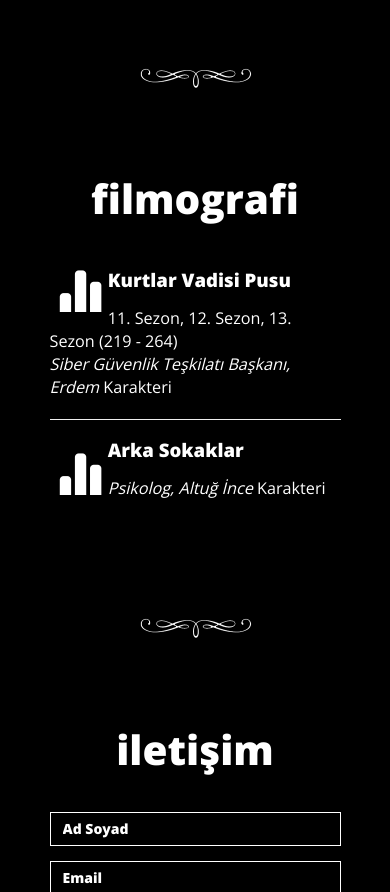
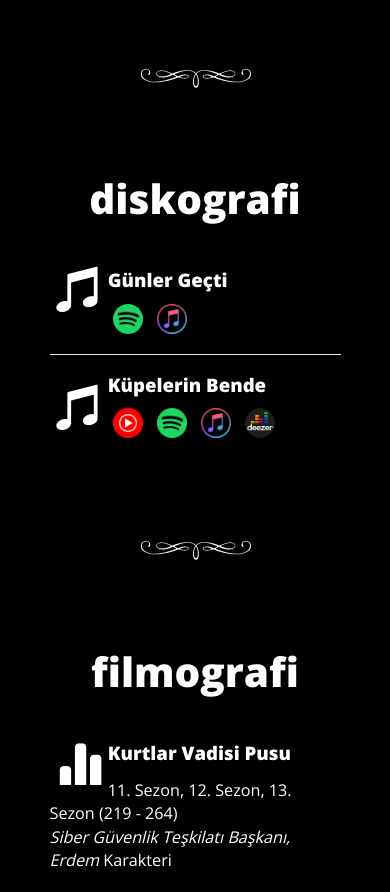
Before and after one commit to vacstudio/tezhantezcan.com, a plain HTML site: page index.html in a window 390 px wide. Shown: the part 1116-2008 px from the top of the page. Drawn offline with nearby package versions, Linux system fonts and the light colour scheme; a script that the page names is missing.

Commit message:
Add discography section

```diff
--- a/index.html
+++ b/index.html
@@ -35,6 +35,9 @@
         .language-side a:hover {
             font-weight:bold;
         }
+		.music-links a{
+			margin: 5px;
+		}
         </style>
 		<!-- #CSS -->
 
@@ -58,6 +61,7 @@
                     <ul id="main-menu">
                         <li id="menu-item-text" class="menu-item scroll"><a href="#biyografi">biyografi</a></li>
                         <li id="menu-item-carousel" class="menu-item scroll"><a href="#galeri">galeri</a></li>
+						<li id="menu-item-grid" class="menu-item scroll"><a href="#diskografi">diskografi</a></li>
                         <li id="menu-item-grid" class="menu-item scroll"><a href="#filmografi">filmografi</a></li>
                         <li id="menu-item-contact" class="menu-item scroll"><a href="#iletisim">iletişim</a></li>
                     </ul><!-- #main-menu -->
@@ -66,6 +70,7 @@
                     <ul id="main-menu">
                         <li id="menu-item-text" class="menu-item scroll"><a href="#biyografi">biography</a></li>
                         <li id="menu-item-carousel" class="menu-item scroll"><a href="#galeri">gallery</a></li>
+                        <li id="menu-item-grid" class="menu-item scroll"><a href="#diskografi">discography</a></li>
                         <li id="menu-item-grid" class="menu-item scroll"><a href="#filmografi">filmography</a></li>
                         <li id="menu-item-contact" class="menu-item scroll"><a href="#iletisim">contact</a></li>
                     </ul><!-- #main-menu -->
@@ -149,6 +154,79 @@
 							<a class="left carousel-control" href="#features-carousel" data-slide="prev"></a>
 							<a class="right carousel-control" href="#features-carousel" data-slide="next"></a>
 						</div><!-- #about-carousel -->
+					</div><!-- .content-wrapper -->
+				</article><!-- .section-wrapper -->
+
+				<article id="diskografi" class="section-wrapper clearfix" data-custom-background-img="assets/images/other_images/diskografi-bg.jpg">
+					<div class="content-wrapper clearfix">
+						<div id="tr-diskografi" class="col-sm-11 col-md-10 pull-right">
+							<h1 class="section-title">diskografi</h1>
+							<section class="grid row clearfix clearfix-for-2cols">
+								<div class="grid-item col-md-8">
+									<span class="icon glyphicon glyphicon-music"></span>
+									<h5>Günler Geçti</h5>
+									<div class="music-links">
+										<a href="https://open.spotify.com/track/1VqAaCBGYxxXduIJknmNjN?si=12a7671f13b84f87" target="_blank" title="spotify">
+											<img src="assets/images/icons/spotify.png" alt="spotify" width="30">
+										</a>
+										<a href="https://music.apple.com/tr/album/g%C3%BCnler-ge%C3%A7ti/585092696?i=585092775" target="_blank" title="apple music">
+											<img src="assets/images/icons/apple-music.png" alt="apple music" width="30">
+										</a>
+									</div>
+									<hr />
+									<span class="icon glyphicon glyphicon-music"></span>
+									<h5>Küpelerin Bende</h5>
+									<div class="music-links">
+										<a href=" https://www.youtube.com/watch?v=2pLzK5oi6Ew" target="_blank" title="youtube music">
+											<img src="assets/images/icons/youtube-music.png" alt="youtube music" width="30">
+										</a>
+										<a href="https://open.spotify.com/album/0zb3wENxSjy8CeomRv9kgH" target="_blank" title="spotify">
+											<img src="assets/images/icons/spotify.png" alt="spotify" width="30">
+										</a>
+										<a href="https://itunes.apple.com/album/id/1571713794" target="_blank" title="apple music">
+											<img src="assets/images/icons/apple-music.png" alt="apple music" width="30">
+										</a>
+										<a href="https://www.deezer.com/album/236531182" target="_blank" title="deezer">
+											<img src="assets/images/icons/deezer.png" alt="deezer" width="30">
+										</a>
+									</div>
+								</div><!-- end: .grid-item -->
+							</section><!-- end: grid -->
+						</div><!-- .col-sm-11 -->
+						<div id="en-diskografi" class="col-sm-11 col-md-10 pull-right hidden">
+							<h1 class="section-title">discography</h1>
+							<section class="grid row clearfix clearfix-for-2cols">
+								<div class="grid-item col-md-8">
+									<span class="icon glyphicon glyphicon-music"></span>
+									<h5>Günler Geçti</h5>
+									<div class="music-links">
+										<a href="https://open.spotify.com/track/1VqAaCBGYxxXduIJknmNjN?si=12a7671f13b84f87" target="_blank" title="spotify">
+											<img src="assets/images/icons/spotify.png" alt="spotify" width="30">
+										</a>
+										<a href="https://music.apple.com/tr/album/g%C3%BCnler-ge%C3%A7ti/585092696?i=585092775" target="_blank" title="apple music">
+											<img src="assets/images/icons/apple-music.png" alt="apple music" width="30">
+										</a>
+									</div>
+									<hr />
+									<span class="icon glyphicon glyphicon-music"></span>
+									<h5>Küpelerin Bende</h5>
+									<div class="music-links">
+										<a href=" https://www.youtube.com/watch?v=2pLzK5oi6Ew" target="_blank" title="youtube music">
+											<img src="assets/images/icons/youtube-music.png" alt="youtube music" width="30">
+										</a>
+										<a href="https://open.spotify.com/album/0zb3wENxSjy8CeomRv9kgH" target="_blank" title="spotify">
+											<img src="assets/images/icons/spotify.png" alt="spotify" width="30">
+										</a>
+										<a href="https://itunes.apple.com/album/id/1571713794" target="_blank" title="apple music">
+											<img src="assets/images/icons/apple-music.png" alt="apple music" width="30">
+										</a>
+										<a href="https://www.deezer.com/album/236531182" target="_blank" title="deezer">
+											<img src="assets/images/icons/deezer.png" alt="deezer" width="30">
+										</a>
+									</div>
+								</div><!-- end: .grid-item -->
+							</section><!-- end: grid -->
+						</div><!-- .col-sm-11 -->
 					</div><!-- .content-wrapper -->
 				</article><!-- .section-wrapper -->
 
@@ -298,20 +376,24 @@
             function langTR() {
                 document.getElementById("tr-menu").classList.remove("hidden");
                 document.getElementById("tr-biyografi").classList.remove("hidden");
+                document.getElementById("tr-diskografi").classList.remove("hidden");
                 document.getElementById("tr-filmografi").classList.remove("hidden");
                 document.getElementById("tr-iletisim").classList.remove("hidden");
                 document.getElementById("en-menu").classList.add("hidden");
                 document.getElementById("en-biyografi").classList.add("hidden");
+                document.getElementById("en-diskografi").classList.add("hidden");
                 document.getElementById("en-filmografi").classList.add("hidden");
                 document.getElementById("en-iletisim").classList.add("hidden");
             }
             function langEN() {
                 document.getElementById("en-menu").classList.remove("hidden");
                 document.getElementById("en-biyografi").classList.remove("hidden");
+                document.getElementById("en-diskografi").classList.remove("hidden");
                 document.getElementById("en-filmografi").classList.remove("hidden");
                 document.getElementById("en-iletisim").classList.remove("hidden");
                 document.getElementById("tr-menu").classList.add("hidden");
                 document.getElementById("tr-biyografi").classList.add("hidden");
+                document.getElementById("tr-diskografi").classList.add("hidden");
                 document.getElementById("tr-filmografi").classList.add("hidden");
                 document.getElementById("tr-iletisim").classList.add("hidden");
             }
@@ -337,7 +419,7 @@
                 } else if (navigator.userAgent.match(/iPad/i)){
                     document.getElementById("bgmOff").classList.add("hidden");
                     document.getElementById("bgmOn").classList.remove("hidden");
-                    <!-- fake click -->
+                    // <!-- fake click -->
                     function fakeClick(fn) {
                         var $a = $('<a href="#" id="fakeClick"></a>');
                         $a.bind("click", function(e) {
@@ -361,7 +443,7 @@
                             document.getElementById("bgm").play();
                         });
                     });
-                    <!-- #fake click -->
+                    // <!-- #fake click -->
                 } else {
                     document.getElementById("bgm").play();
                 }
```
Also changed, not shown: assets/images/icons/apple-music.png (added), assets/images/icons/deezer.png (added), assets/images/icons/spotify.png (added), assets/images/icons/youtube-music.png (added), assets/images/other_images/diskografi-bg.jpg (added).
